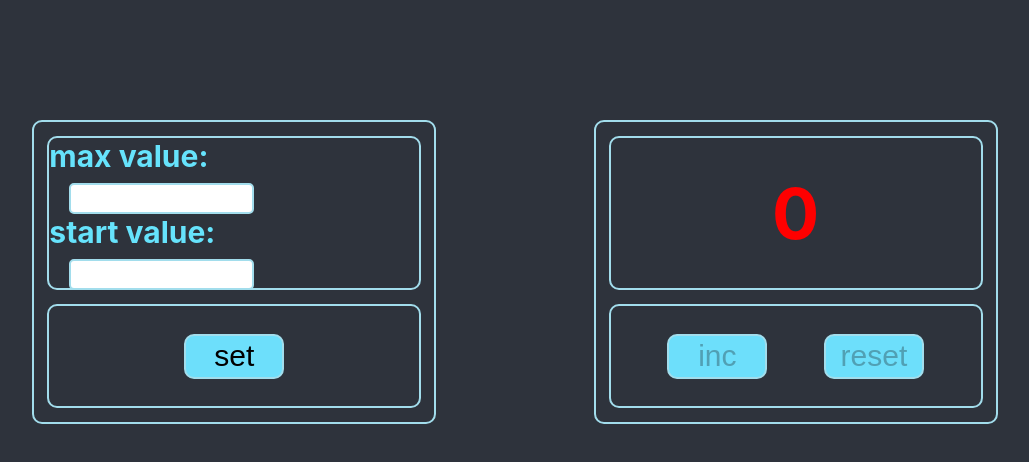
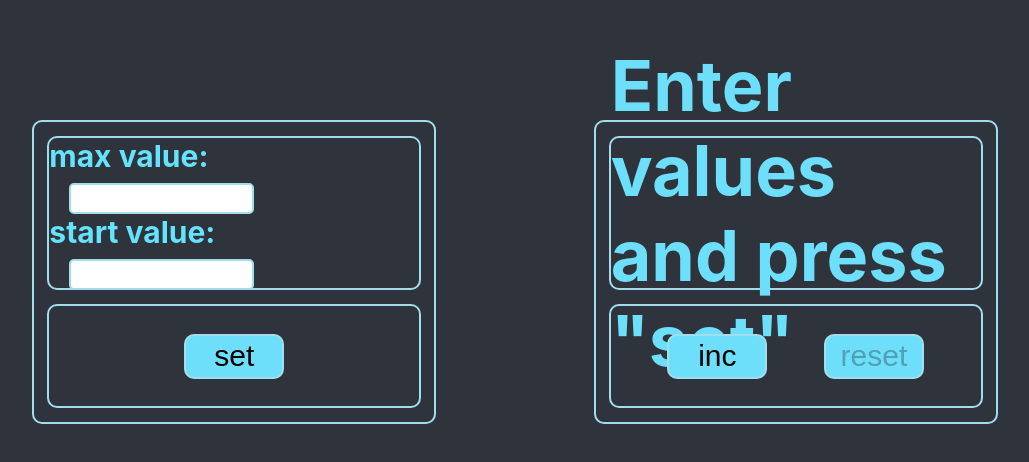
Before and after one commit to YarGromov/-Counter_1, a React (Create React App) app in the folder my-app/: page / in a window 1280 px wide. Shown: the part 128-590 px from the top of the page, without its empty margins (125-1154 px from the left). Built offline with nearby package versions, Linux system fonts and the light colour scheme.

Commit message:
result in the screen

```diff
--- a/my-app/src/components/ScreenWithResults.tsx
+++ b/my-app/src/components/ScreenWithResults.tsx
@@ -1,4 +1,4 @@
-import React from 'react';
+import React, {useEffect, useState} from 'react';
 import s from "./ScreenWithResults.module.css";
 import {AppRootStateType} from "../state/store";
 import {useDispatch, useSelector} from "react-redux";
@@ -8,12 +8,15 @@ export const RESET = 'RESET'
 
 export const ScreenWithResults = () => {
 
+    const [show, setShow] = useState('')
+
     const dispatch = useDispatch()
-    const count = useSelector<AppRootStateType, number>(state => state.count)
+    const count = useSelector<AppRootStateType, number | undefined>(state =>  state.count)
     const startValue = useSelector<AppRootStateType, number>(state => state.startValue)
     const maxValue = useSelector<AppRootStateType, number>(state => state.maxValue)
-    console.log(+count)
-    const countStyle = maxValue <= count ? s.red : '';
+    const onInputValue = useSelector<AppRootStateType, number>(state => state.onInputValue)
+
+    const countStyle = count &&  maxValue  <=  count ? s.red : ''
 
     const incrementFunc = () => {
         dispatch({type: INCREMENT})
@@ -23,13 +26,32 @@ export const ScreenWithResults = () => {
         dispatch({type: RESET})
     }
 
+    const showCount = () => {
+        if (onInputValue < 0) {
+            return 'Incorrect value!'
+        } else if (onInputValue >= 0) {
+            return 'Enter values and press "set" '
+        } else if (count) {
+            return count
+        }
+    }
+    useEffect(()=>{
+        if (count) {
+            setShow(count.toString())
+        } else if (onInputValue < 0) {
+            setShow('Incorrect value!')
+        } else if (onInputValue >= 0) {
+            setShow ('Enter values and press "set" ')
+        }
+    },[count, onInputValue])
+
     return (
         <div className={s.ScreenWithResults}>
             <div className={s.firstContainer}>
-                <div className={countStyle}>{count}</div>
+                <div className={show === 'Incorrect value!' ? s.red : countStyle}>{show}</div>
             </div>
             <div className={s.secondContainer}>
-                <button disabled={maxValue <= count} onClick={incrementFunc}>inc</button>
+                <button disabled={!!count && maxValue <= count} onClick={incrementFunc}>inc</button>
                 <button disabled={count === startValue} onClick={resetFunc}>reset</button>
             </div>
         </div>
--- a/my-app/src/components/ScreenWithSettings.tsx
+++ b/my-app/src/components/ScreenWithSettings.tsx
@@ -1,4 +1,4 @@
-import React, {ChangeEvent, useState} from 'react';
+import React, {ChangeEvent, FormEvent, useState} from 'react';
 import s from './ScreenWithSettings.module.css'
 import {useDispatch} from "react-redux";
 
@@ -7,11 +7,13 @@ import {useDispatch} from "react-redux";
 export const ScreenWithSettings = () => {
     const [startValue, setStartValue] = useState<number>(0)
     const [maxValue, setMaxValue] = useState<number>(0)
+    const [onInputValue, setOnInputValue] = useState<number>(0)
 
     const dispatch = useDispatch();
 
     const SET_VALUE = 'SET_VALUE';
     const MAX_VALUE = 'MAX_VALUE';
+    const ON_INPUT_VALUE = 'ON_INPUT_VALUE';
 
     const maxValueHandler = (e: ChangeEvent<HTMLInputElement>) => {
         setMaxValue(+e.currentTarget.value);
@@ -19,6 +21,7 @@ export const ScreenWithSettings = () => {
 
     const startValueHandler = (e: ChangeEvent<HTMLInputElement>) => {
         setStartValue(+e.currentTarget.value);
+        dispatch({type: 'SET_COUNT', payload: undefined})
     }
 
     const setClick = () => {
@@ -26,14 +29,20 @@ export const ScreenWithSettings = () => {
         dispatch({type: MAX_VALUE, payload: maxValue})
     }
 
+    const onInput = (e: FormEvent<HTMLInputElement>) => {
+        setOnInputValue(+e.currentTarget.value)
+        dispatch({type: ON_INPUT_VALUE, payload: onInputValue})
+        console.log("onInputValue " + onInputValue)
+    }
+
      return (
         <div className={s.ScreenWithSettings}>
             <div className={s.firstContainer}>
                 <div>max value: <input  onChange={maxValueHandler} type="number"/></div>
-                <div>start value: <input  onChange={startValueHandler} type="number"/></div>
+                <div>start value: <input onInput={onInput}  onChange={startValueHandler} type="number"/></div>
             </div>
             <div className={s.secondContainer}>
-                <button disabled={startValue < 0}   onClick={setClick}>set</button>
+                <button disabled={startValue < 0}  onClick={setClick}>set</button>
             </div>
         </div>
     );
--- a/my-app/src/state/reducer.ts
+++ b/my-app/src/state/reducer.ts
@@ -1,30 +1,36 @@
 
 export type CountStateType = {
-    count: number
+    count: number | undefined
     maxValue: number
     startValue: number
+    onInputValue: number
 }
 const defaultState: CountStateType = {
     count: 0,
     maxValue: 0,
     startValue: 0,
+    onInputValue: 0
 }
 
 export type ReducerActionType = {
-    type: "INCREMENT" | "RESET" | "SET_VALUE" | "MAX_VALUE" | "INPUT_VALUE"
+    type: "INCREMENT" | "RESET" | "SET_VALUE" | "MAX_VALUE" | "INPUT_VALUE" | 'ON_INPUT_VALUE' | 'SET_COUNT'
     payload: number
 }
 
 export const reducer = (state = defaultState, action: ReducerActionType): CountStateType => {
     switch (action.type) {
         case 'INCREMENT':
-            return {...state, count: state.count + 1};
+            return {...state, count: state.count && state.count + 1};
         case 'RESET':
             return {...state, count: state.startValue};
         case 'SET_VALUE':
             return {...state, startValue: action.payload, count: action.payload};
         case 'MAX_VALUE':
             return {...state, maxValue: action.payload};
+        case 'ON_INPUT_VALUE':
+            return {...state, onInputValue: action.payload};
+        case 'SET_COUNT':
+            return {...state, count: action.payload};
         default:
             return state;
     }
```
